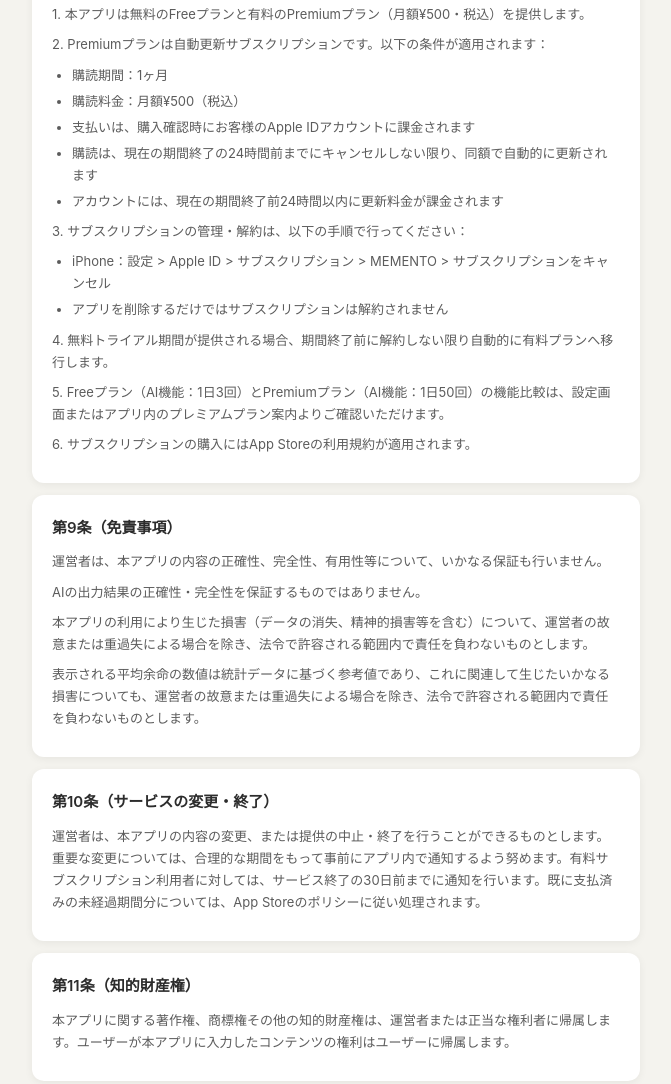
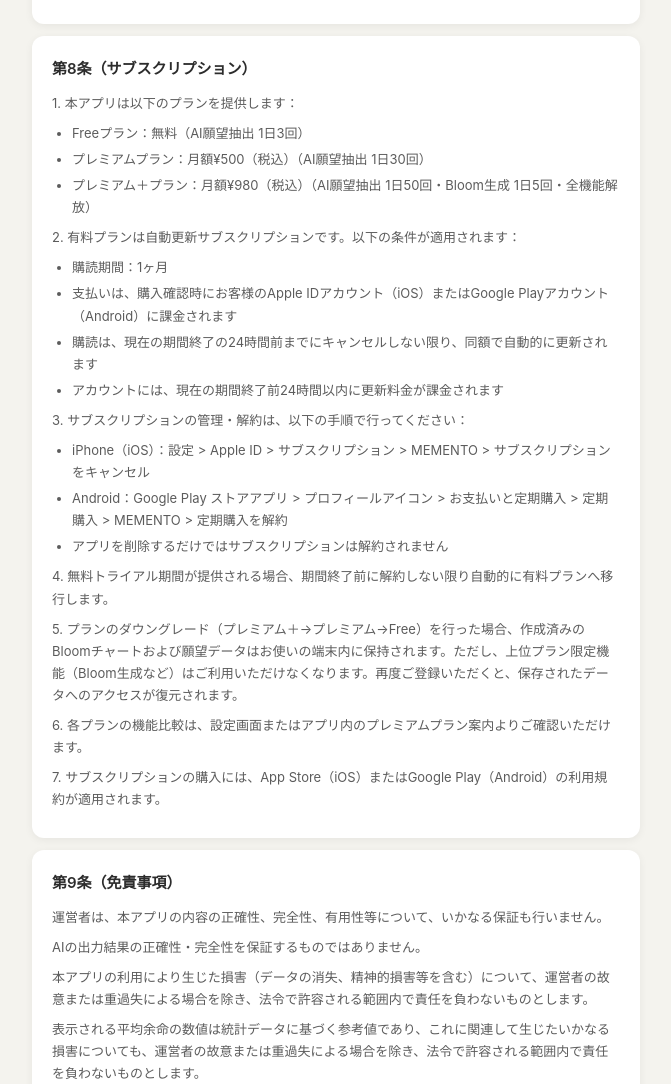
Before and after one commit to ryota19913824-rgb/memento-legal, a plain HTML site: page terms.html in a window 1280 px wide. Shown: the part 1716-2800 px from the top of the page, without its empty margins (304-975 px from the left). Drawn offline with Linux system fonts and the light colour scheme.

Commit message:
Update terms and subscription details in terms.html

```diff
--- a/terms.html
+++ b/terms.html
@@ -101,7 +101,7 @@
   <a href="index.html" class="back-link">&larr; MEMENTO に戻る</a>
 
   <h1>利用規約</h1>
-  <p class="last-updated">最終更新日: 2026年2月16日</p>
+  <p class="last-updated">最終更新日: 2026年2月22日</p>
 
   <!-- 第1条 -->
   <section class="section">
@@ -134,7 +134,7 @@
   <!-- 第4条（旧 第3条） -->
   <section class="section">
     <h2>第4条（本アプリの内容）</h2>
-    <p>本アプリは、公開統計データに基づく平均余命の表示、音声およびテキストによる独り言の記録、AIを活用した願望の抽出・管理機能を提供します。</p>
+    <p>本アプリは、公開統計データに基づく平均余命の表示、音声およびテキストによる独り言の記録、AIを活用した願望の抽出・管理機能、およびBloom（マンダラチャート）によるアクションプラン生成機能を提供します。</p>
     <p>表示される平均余命は統計上の平均値であり、個人の寿命を予測・保証するものではありません。医学的な助言として使用することはできません。</p>
   </section>
 
@@ -142,7 +142,7 @@
   <section class="section">
     <h2>第5条（アカウントおよびAI機能）</h2>
     <p>本アプリはアカウント登録を必要としません。AI機能（願望抽出・インサイト生成）は、運営者が管理するGoogle Gemini APIを通じて提供されます。ユーザーがAPIキーを取得・設定する必要はありません。</p>
-    <p>AI機能にはFreeプラン（1日3回）とPremiumプラン（1日50回・月額¥500）の利用回数制限があります。プランの詳細は設定画面よりご確認ください。</p>
+    <p>AI機能（願望抽出・インサイト生成）にはFreeプラン（1日3回）、プレミアムプラン（1日30回・月額¥500）、プレミアム＋プラン（1日50回・月額¥980）の利用回数制限があります。また、Bloom（マンダラチャート）生成はプレミアム＋プラン限定で1日5回まで利用できます。プランの詳細は設定画面よりご確認ください。</p>
     <p>AI機能の利用にあたり、ユーザーの入力テキストが外部AIサービス（Google Gemini API）に送信されます。初回利用時にアプリ内でデータ送信に関する同意確認を行います。同意は設定画面からいつでも撤回できます。</p>
   </section>
 
@@ -150,7 +150,7 @@
   <section class="section">
     <h2>第6条（データの取り扱い）</h2>
     <p>ユーザーが入力したコンテンツ（独り言、願望等）は、すべてユーザーの端末内にのみ保存されます。運営者がユーザーのデータを収集・保存することはありません。</p>
-    <p>AI機能の利用時に限り、入力テキストがGoogle Gemini APIに送信されます。送信されたデータの取り扱いは、Googleの利用規約およびプライバシーポリシーに従います。</p>
+    <p>AI機能（願望抽出・インサイト生成）またはBloom生成の利用時に限り、入力テキストがGoogle Gemini APIに送信されます。送信されたデータの取り扱いは、Googleの利用規約およびプライバシーポリシーに従います。</p>
   </section>
 
   <!-- 第7条（旧 第6条） -->
@@ -166,26 +166,32 @@
     </ul>
   </section>
 
-  <!-- 第8条（旧 第7条 → 修正1: サブスクリプション全面改訂） -->
+  <!-- 第8条 -->
   <section class="section">
     <h2>第8条（サブスクリプション）</h2>
-    <p>1. 本アプリは無料のFreeプランと有料のPremiumプラン（月額¥500・税込）を提供します。</p>
-    <p>2. Premiumプランは自動更新サブスクリプションです。以下の条件が適用されます：</p>
+    <p>1. 本アプリは以下のプランを提供します：</p>
+    <ul>
+      <li>Freeプラン：無料（AI願望抽出 1日3回）</li>
+      <li>プレミアムプラン：月額¥500（税込）（AI願望抽出 1日30回）</li>
+      <li>プレミアム＋プラン：月額¥980（税込）（AI願望抽出 1日50回・Bloom生成 1日5回・全機能解放）</li>
+    </ul>
+    <p>2. 有料プランは自動更新サブスクリプションです。以下の条件が適用されます：</p>
     <ul>
       <li>購読期間：1ヶ月</li>
-      <li>購読料金：月額¥500（税込）</li>
-      <li>支払いは、購入確認時にお客様のApple IDアカウントに課金されます</li>
+      <li>支払いは、購入確認時にお客様のApple IDアカウント（iOS）またはGoogle Playアカウント（Android）に課金されます</li>
       <li>購読は、現在の期間終了の24時間前までにキャンセルしない限り、同額で自動的に更新されます</li>
       <li>アカウントには、現在の期間終了前24時間以内に更新料金が課金されます</li>
     </ul>
     <p>3. サブスクリプションの管理・解約は、以下の手順で行ってください：</p>
     <ul>
-      <li>iPhone：設定 &gt; Apple ID &gt; サブスクリプション &gt; MEMENTO &gt; サブスクリプションをキャンセル</li>
+      <li>iPhone（iOS）：設定 &gt; Apple ID &gt; サブスクリプション &gt; MEMENTO &gt; サブスクリプションをキャンセル</li>
+      <li>Android：Google Play ストアアプリ &gt; プロフィールアイコン &gt; お支払いと定期購入 &gt; 定期購入 &gt; MEMENTO &gt; 定期購入を解約</li>
       <li>アプリを削除するだけではサブスクリプションは解約されません</li>
     </ul>
     <p>4. 無料トライアル期間が提供される場合、期間終了前に解約しない限り自動的に有料プランへ移行します。</p>
-    <p>5. Freeプラン（AI機能：1日3回）とPremiumプラン（AI機能：1日50回）の機能比較は、設定画面またはアプリ内のプレミアムプラン案内よりご確認いただけます。</p>
-    <p>6. サブスクリプションの購入にはApp Storeの利用規約が適用されます。</p>
+    <p>5. プランのダウングレード（プレミアム＋→プレミアム→Free）を行った場合、作成済みのBloomチャートおよび願望データはお使いの端末内に保持されます。ただし、上位プラン限定機能（Bloom生成など）はご利用いただけなくなります。再度ご登録いただくと、保存されたデータへのアクセスが復元されます。</p>
+    <p>6. 各プランの機能比較は、設定画面またはアプリ内のプレミアムプラン案内よりご確認いただけます。</p>
+    <p>7. サブスクリプションの購入には、App Store（iOS）またはGoogle Play（Android）の利用規約が適用されます。</p>
   </section>
 
   <!-- 第9条（旧 第8条 → 修正3: 免責事項を修正） -->
@@ -200,7 +206,7 @@
   <!-- 第10条（旧 第9条 → 修正4: サービスの変更・終了を修正） -->
   <section class="section">
     <h2>第10条（サービスの変更・終了）</h2>
-    <p>運営者は、本アプリの内容の変更、または提供の中止・終了を行うことができるものとします。重要な変更については、合理的な期間をもって事前にアプリ内で通知するよう努めます。有料サブスクリプション利用者に対しては、サービス終了の30日前までに通知を行います。既に支払済みの未経過期間分については、App Storeのポリシーに従い処理されます。</p>
+    <p>運営者は、本アプリの内容の変更、または提供の中止・終了を行うことができるものとします。重要な変更については、合理的な期間をもって事前にアプリ内で通知するよう努めます。有料サブスクリプション利用者に対しては、サービス終了の30日前までに通知を行います。既に支払済みの未経過期間分については、App Store（iOS）またはGoogle Play（Android）のポリシーに従い処理されます。</p>
   </section>
 
   <!-- 第11条（旧 第10条） -->
```
